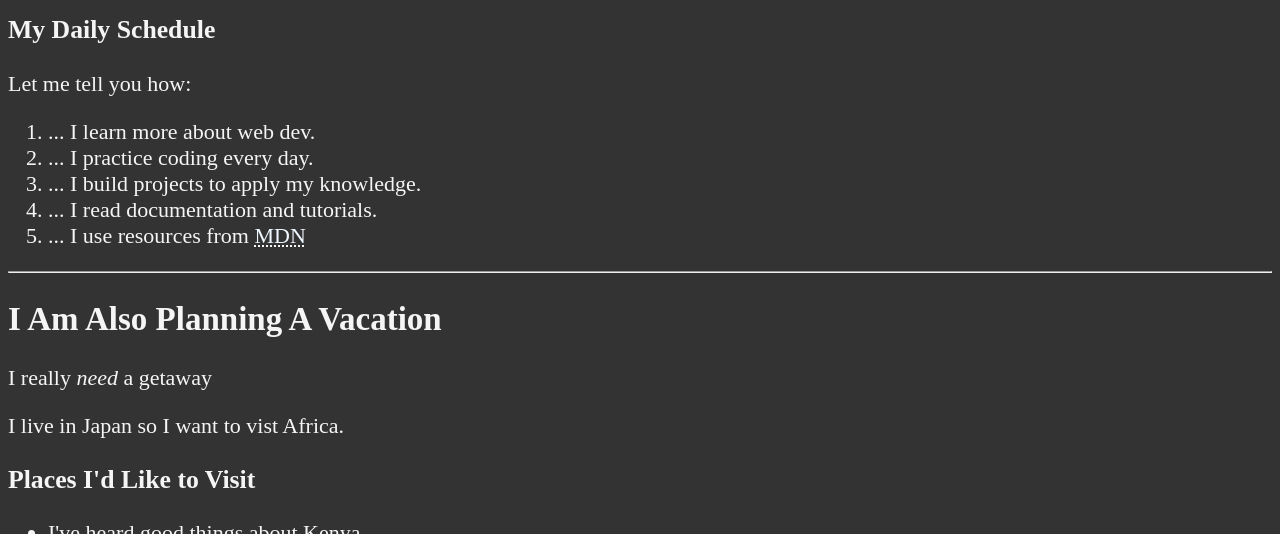
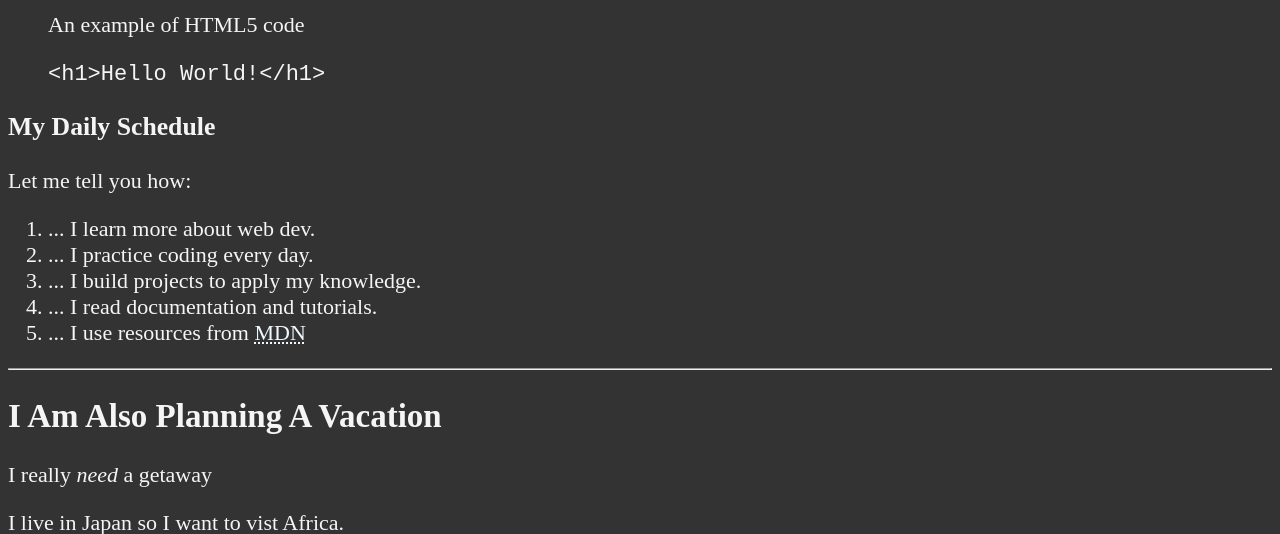
Before and after one commit to Wesley-John/freeCodeCamp-course-project, a plain HTML site: page index.html in a window 1280 px wide. Shown: the part 566-1100 px from the top of the page. Drawn offline with Linux system fonts and the light colour scheme.

Commit message:
Display some code

```diff
--- a/index.html
+++ b/index.html
@@ -38,6 +38,12 @@
             <h2>I'm ready to learn HTML5</h2>
             <p>This is my first webpage.</p>
             <img src="images/html5.jpg" alt="HTML5 logo" title="Learning HTML5" width="300" height="200">
+            <figure>
+                <figcaption>An example of HTML5 code</figcaption>
+                <p>
+                    <code>&lt;h1&gt;Hello World!&lt;/h1&gt;</code>
+                </p>
+            </figure>
 
             <h3>My Daily Schedule</h3>
             <p>Let me tell you how:</p>
```
